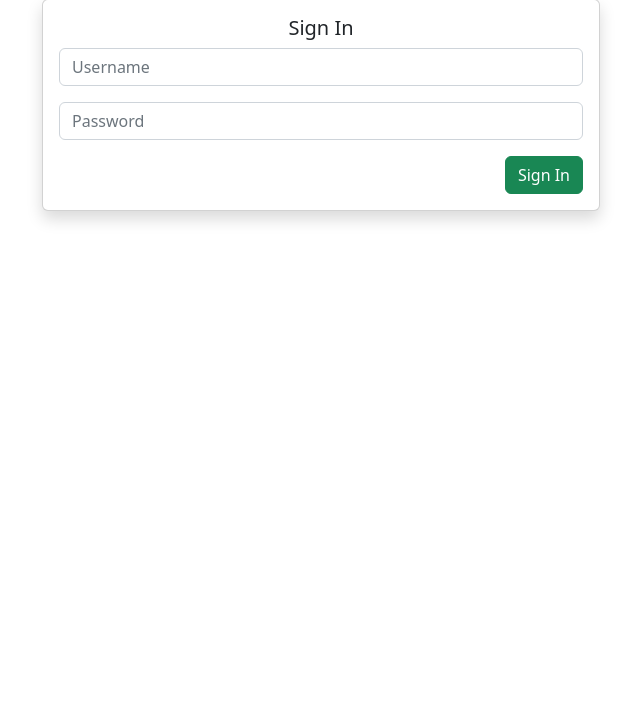
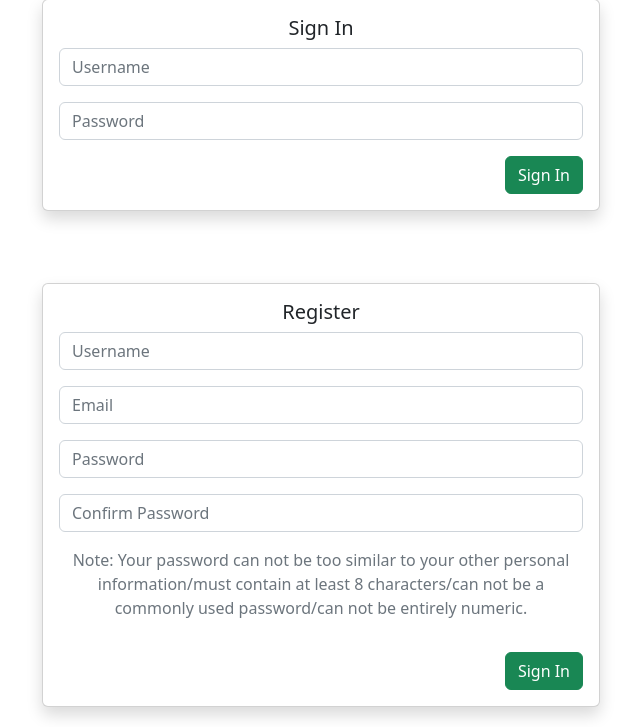
Before and after one commit to MotilalChavhan/To-Do-App, a Django app: page / in a window 1280 px wide. Shown: the part 73-800 px from the top of the page, without its empty margins (319-959 px from the left). Run offline with Django 4.2, Linux system fonts and the light colour scheme.

Commit message:
feat: added registeration form for new users

```diff
--- a/frontend/templates/login_view.html
+++ b/frontend/templates/login_view.html
@@ -30,5 +30,35 @@
         </form>
     </div>
 </div>
+<br>
+<br>
+<br>
+<div class="card shadow" style="width: 50%;">
+    <div class="card-body">
+        <h5 class="card-title">Register</h5>
+        <form action="{% url 'register' %}" method="post" class="row g-3">
+            {% csrf_token %}
+            <div class="col-sm-12">
+                <input type="text" class="form-control" name="username" placeholder="Username" required>
+            </div>
+
+            <div class="col-sm-12">
+                <input type="email" class="form-control" name="email" placeholder="Email" required>
+            </div>
+
+            <div class="col-sm-12">
+                <input type="password" class="form-control" name="password" placeholder="Password" required>
+            </div>
+
+            <div class="col-sm-12">
+                <input type="password" class="form-control" name="confirmation" placeholder="Confirm Password" required>
+            </div>
+            <p class="text-muted">Note: Your password can not be too similar to your other personal information/must contain at least 8 characters/can not be a commonly used password/can not be entirely numeric.</p>
+            <div class="col-sm-12 d-flex justify-content-end">
+                <button type="submit" class="btn btn-success" id="login">Sign In</button>
+            </div>
+        </form>
+    </div>
+</div>
 </center>
 {% endblock %}
--- a/frontend/urls.py
+++ b/frontend/urls.py
@@ -3,6 +3,7 @@ from . import views
 
 urlpatterns = [
     path('', views.login_view, name='login'),
+    path('register', views.register, name='register'),
     path('logout', views.logout_view, name='logout'),
     path('tasks', views.task_view, name='tasks')
 ]
--- a/frontend/views.py
+++ b/frontend/views.py
@@ -3,6 +3,8 @@ from django.urls import reverse
 from django.http import HttpResponseRedirect
 from django.contrib.auth import authenticate, login, logout
 from django.contrib.auth.decorators import login_required
+from django.contrib.auth.models import User
+from django.db import IntegrityError
 
 def login_view(request):
     if request.method == 'POST':
@@ -19,6 +21,29 @@ def login_view(request):
     else:
         return render(request, "login_view.html")
 
+def register(request):
+    if request.method == "POST":
+        username = request.POST["username"]
+        email = request.POST["email"]
+        password = request.POST["password"]
+        confirmation = request.POST["confirmation"]
+        if password != confirmation:
+            return render(request, "register.html", {
+                "message": "Passwords must match."
+            })
+
+        try:
+            user = User.objects.create_user(username, email, password)
+            user.save()
+        except IntegrityError:
+            return render(request, "register.html", {
+                "message": "Username already taken."
+            })
+        login(request, user)
+        return HttpResponseRedirect(reverse("tasks"))
+
+    return render(request, "login_view.html")
+
 def logout_view(request):
     logout(request)
     return HttpResponseRedirect(reverse("login"))
```
